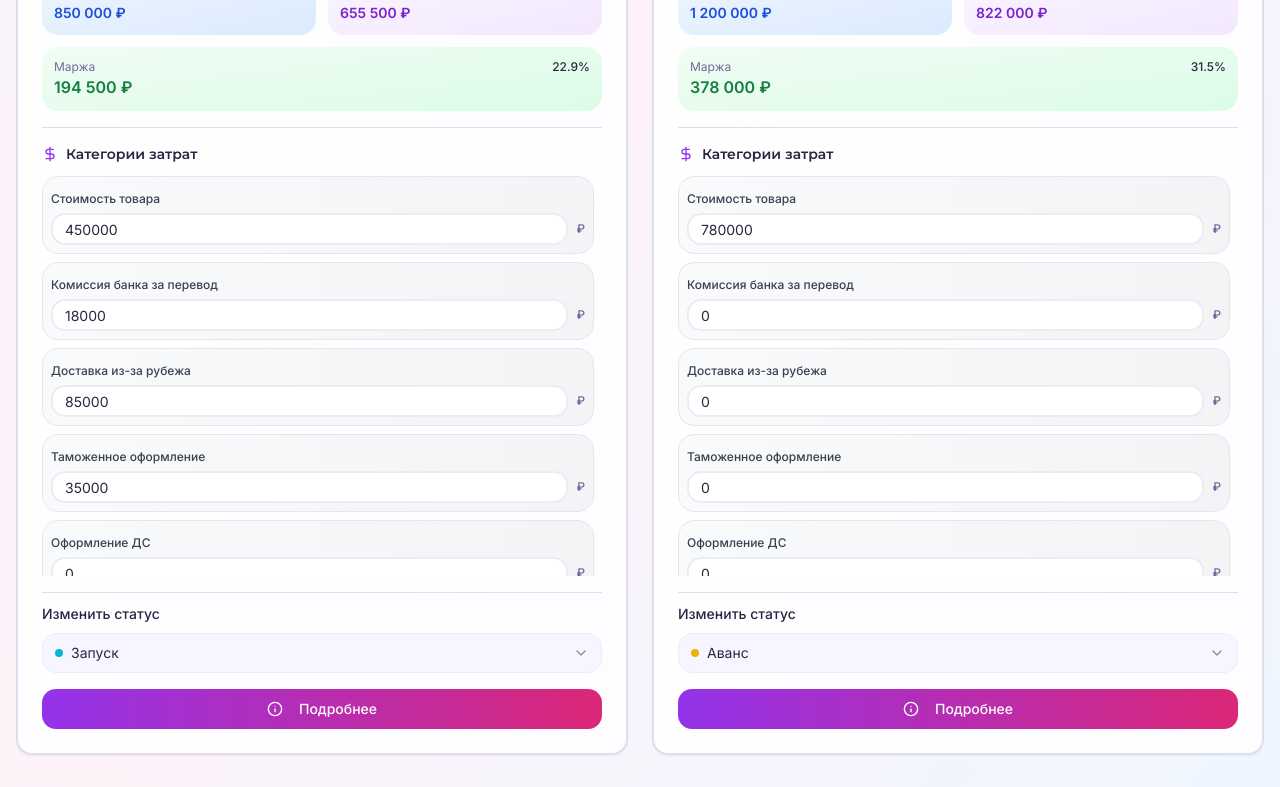
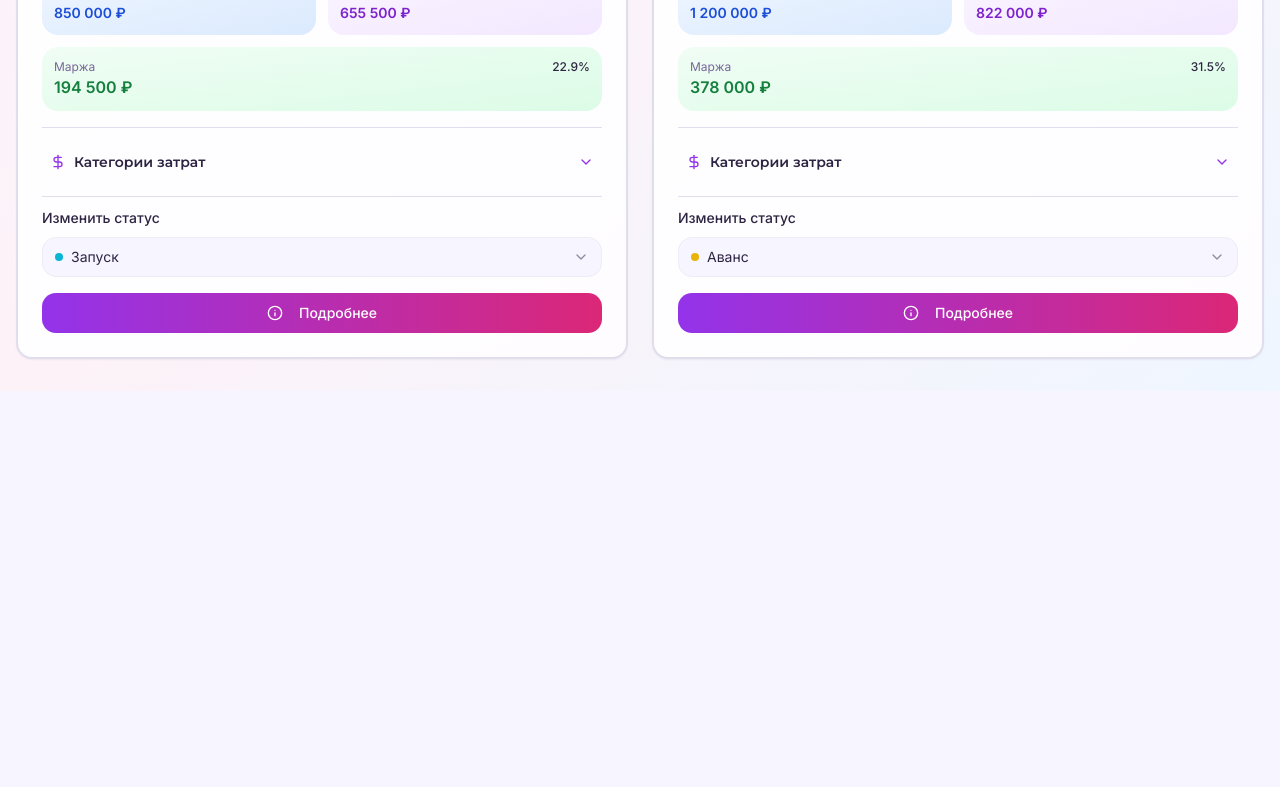
Before and after one commit to pr-poehali-dev/web-project-tracker, a React (Vite) app: page / in a window 1280 px wide. Shown: the part 764-1551 px from the top of the page. After the commit the page ends 1155 px from the top, so only its background shows below. Built offline with nearby package versions, Linux system fonts and the light colour scheme.

Commit message:
Раскрывающийся список категорий затрат

```diff
--- a/src/components/ProjectCard.tsx
+++ b/src/components/ProjectCard.tsx
@@ -1,3 +1,4 @@
+import { useState } from 'react';
 import { Card, CardContent, CardHeader, CardTitle } from '@/components/ui/card';
 import { Badge } from '@/components/ui/badge';
 import Icon from '@/components/ui/icon';
@@ -31,6 +32,7 @@ export default function ProjectCard({
   getProjectMargin,
   getProjectMarginPercent
 }: ProjectCardProps) {
+  const [isExpensesOpen, setIsExpensesOpen] = useState(false);
   const statusInfo = PROJECT_STATUSES[project.status];
   const totalExpenses = getProjectTotalExpenses(project.id);
   const margin = getProjectMargin(project.id);
@@ -108,14 +110,25 @@ export default function ProjectCard({
         </div>
 
         <div className="pt-4 border-t space-y-3">
-          <div className="flex items-center justify-between mb-2">
+          <button
+            onClick={(e) => {
+              e.stopPropagation();
+              setIsExpensesOpen(!isExpensesOpen);
+            }}
+            className="w-full flex items-center justify-between p-2 rounded-lg hover:bg-purple-50 transition-colors"
+          >
             <h3 className="text-sm font-semibold flex items-center gap-2">
               <Icon name="DollarSign" className="h-4 w-4 text-purple-600" />
               Категории затрат
             </h3>
-          </div>
+            <Icon
+              name={isExpensesOpen ? "ChevronUp" : "ChevronDown"}
+              className="h-4 w-4 text-purple-600 transition-transform"
+            />
+          </button>
 
-          <div className="space-y-2 max-h-[400px] overflow-y-auto pr-2">
+          {isExpensesOpen && (
+            <div className="space-y-2 max-h-[400px] overflow-y-auto pr-2 animate-fade-in">
               {EXPENSE_CATEGORIES.map((category) => {
                 const expense = currentProjectExpenses.find(e => e.category === category);
                 const expenseId = expense?.id || '';
@@ -157,6 +170,7 @@ export default function ProjectCard({
                 );
               })}
             </div>
+          )}
         </div>
 
         <div className="space-y-2 pt-2 border-t" onClick={(e) => e.stopPropagation()}>
```
Lines whose indentation alone changed are shown as unchanged.
